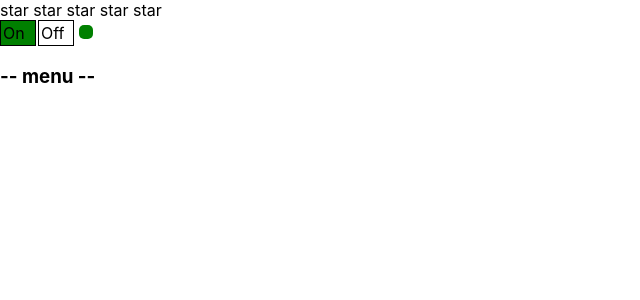
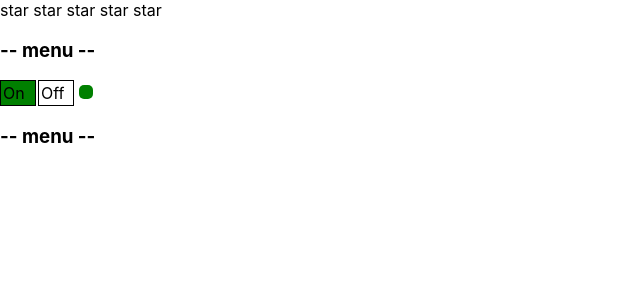
Before and after one commit to Mayday2020/KBZD-TS2022, a React (Create React App) app: page / in a window 1280 px wide. Shown: the top 300 px of the page, without its empty margins (0-640 px from the left). Built offline with nearby package versions, Linux system fonts and the light colour scheme.

Commit message:
'accWithItems'

```diff
--- a/src/Accordion/Accordion.tsx
+++ b/src/Accordion/Accordion.tsx
@@ -5,7 +5,7 @@ type AccordionTitlePropsType = {
     onClick: (collapsed: boolean)=> void
     collapsed: boolean
 }
-export type itemType = {
+export type ItemType = {
     id: number
     value: string
     power: string
@@ -14,12 +14,12 @@ export type AccordionPropsType = {
     titleValue: string
     collapsed: boolean
     onClickTitle: (collapsed: boolean)=> void
-    items:  itemType[]
-    onClick: (power: string) => void
+    items:  ItemType[]
+    onClick: (item: ItemType) => void
 }
 export type AccordionBodyPropsType = {
-    onClick: (power: string) => void
-    items: itemType[]
+    onClick: (item: ItemType) => void
+    items: ItemType[]
 }
 
 const AccordionTitle = (props: AccordionTitlePropsType) => {
@@ -31,7 +31,7 @@ const AccordionTitle = (props: AccordionTitlePropsType) => {
 const AccordionBody = (props: AccordionBodyPropsType) => {
     return (
         <ul>
-            {props.items.map( (item, index) =>  <li onClick={()=>{props.onClick(item.power)}} key={index}>{item.value}</li>) }
+            {props.items.map( (item, index) =>  <li onClick={()=>{props.onClick(item)}} key={index}>{item.value}</li>) }
         </ul>
     )
 }
--- a/src/App.tsx
+++ b/src/App.tsx
@@ -10,9 +10,27 @@ import CustomSelectComponent, {ItemType} from "./CustomSelectComponent/CustomSel
 
 function App() {
     let [ratingValue, setRatingValue] = useState<RatingValueType>(0)
-    let [accordionCollapsed, setAccordionCollapsed] = useState<boolean>(true)
     let [on, setOn] = useState<boolean>(true)
 
+    // Accordion settings
+    let [accTitleValue, setAccTitleValue] = useState<string>('menu')
+    let [accCollapsed, setAccCollapsed] = useState(true)
+    const accItems = [
+        {id: 1, value: 'Thor', power: 'POWER OF GOD'},
+        {id: 2, value: 'Iron man', power: 'GENIUS'},
+        {id: 3, value: 'Hulk', power: 'PUNISH'},
+        {id: 4, value: 'Captain America', power: 'MORALITY'},
+        {id: 5, value: 'Black widow', power: 'ESPIONAGE'},
+        {id: 6, value: 'Hawkeye', power: 'SARCASM'}
+    ]
+    const openAcc = () => {
+        setAccCollapsed(!accCollapsed)
+    }
+    const changeAccTitle = (item: ItemType) => {
+        setAccTitleValue(item.value)
+        setAccCollapsed(!accCollapsed)
+    }
+    //
     // Select settings
     let [titleValue, setTitleValue] = useState<string>('menu')
     let [collapsed, setCollapsed] = useState(true)
@@ -36,7 +54,12 @@ function App() {
         <div className="App">
             <Rating value={ratingValue} onClick={setRatingValue}/>
             {/*<UncontrolledRating/>*/}
-            {/*<Accordion titleValue={'Controlled'} collapsed={accordionCollapsed} onClick={setAccordionCollapsed}/>*/}
+            <Accordion titleValue={accTitleValue}
+                       collapsed={accCollapsed}
+                       onClick={changeAccTitle}
+                       items={accItems}
+                       onClickTitle={openAcc}
+            />
             {/*<UncontrolledAccordion />*/}
             <OnOff onValue={on} onClick={setOn}/>
             {/*<UncontrolledOnOff />*/}
```
